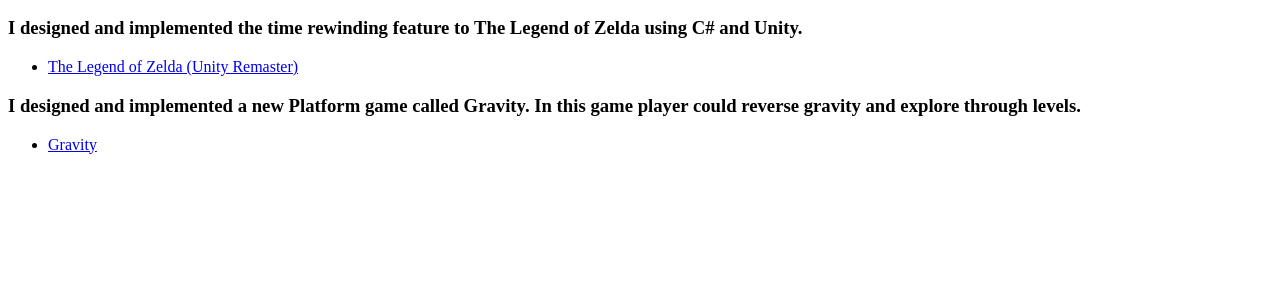
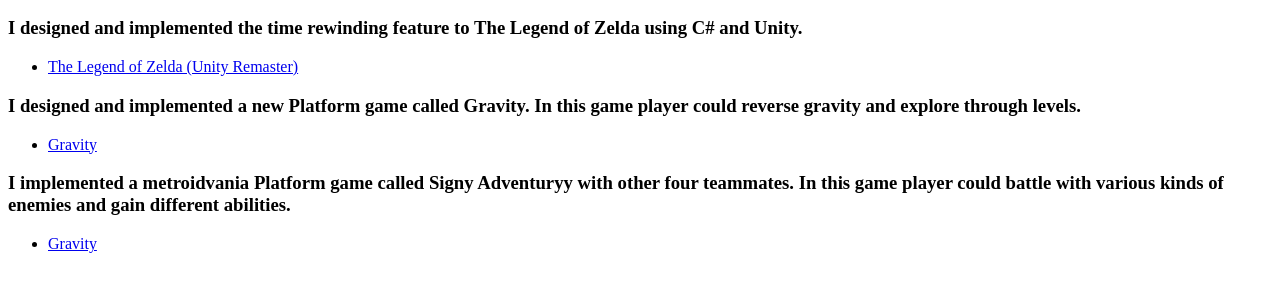
Before and after one commit to Yi-21/Portfolio, a plain HTML site: page index.html in a window 1280 px wide. Shown: the part 96-388 px from the top of the page. Drawn offline with Linux system fonts and the light colour scheme.

Commit message:
Update index.html

```diff
--- a/index.html
+++ b/index.html
@@ -19,5 +19,12 @@
 <li><a href="https://royuuy.itch.io/gravity">Gravity</a></li>
 </ul>
 
+<h3>I implemented a metroidvania Platform game called Signy Adventuryy with other four teammates. In this game player could battle with various kinds of enemies and gain different abilities.</h3>
+
+<!-- TODO: Erase one of these two. Replace the 'href' link below with a link to your WebGL build page. -->
+<ul>
+<li><a href="https://royuuy.itch.io/signy-adventuryy">Gravity</a></li>
+</ul>
+
 <!-- TIP: Rename this file "index.html", and it will become the default landing page whenever someone navigates their browser to your domain. -->
 </html>
```
